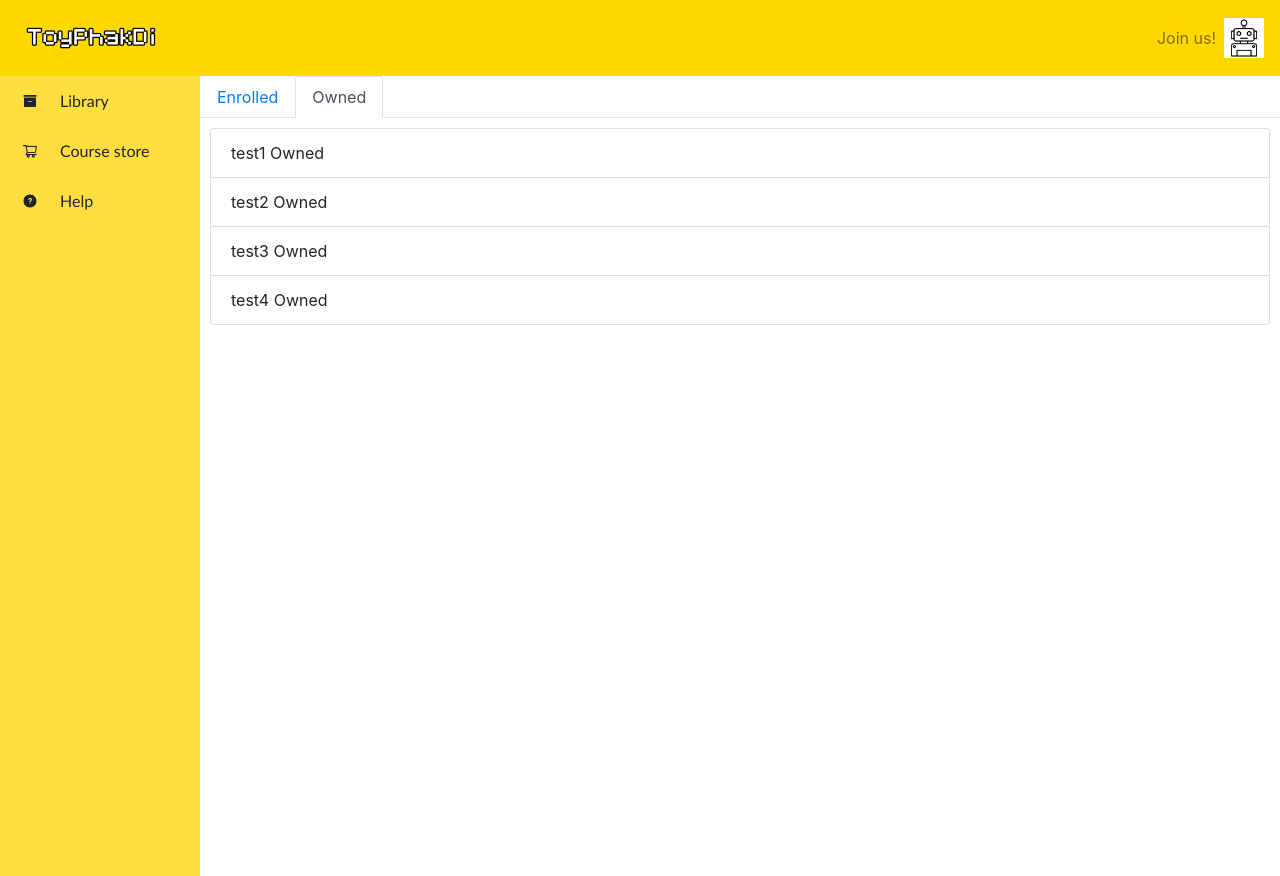
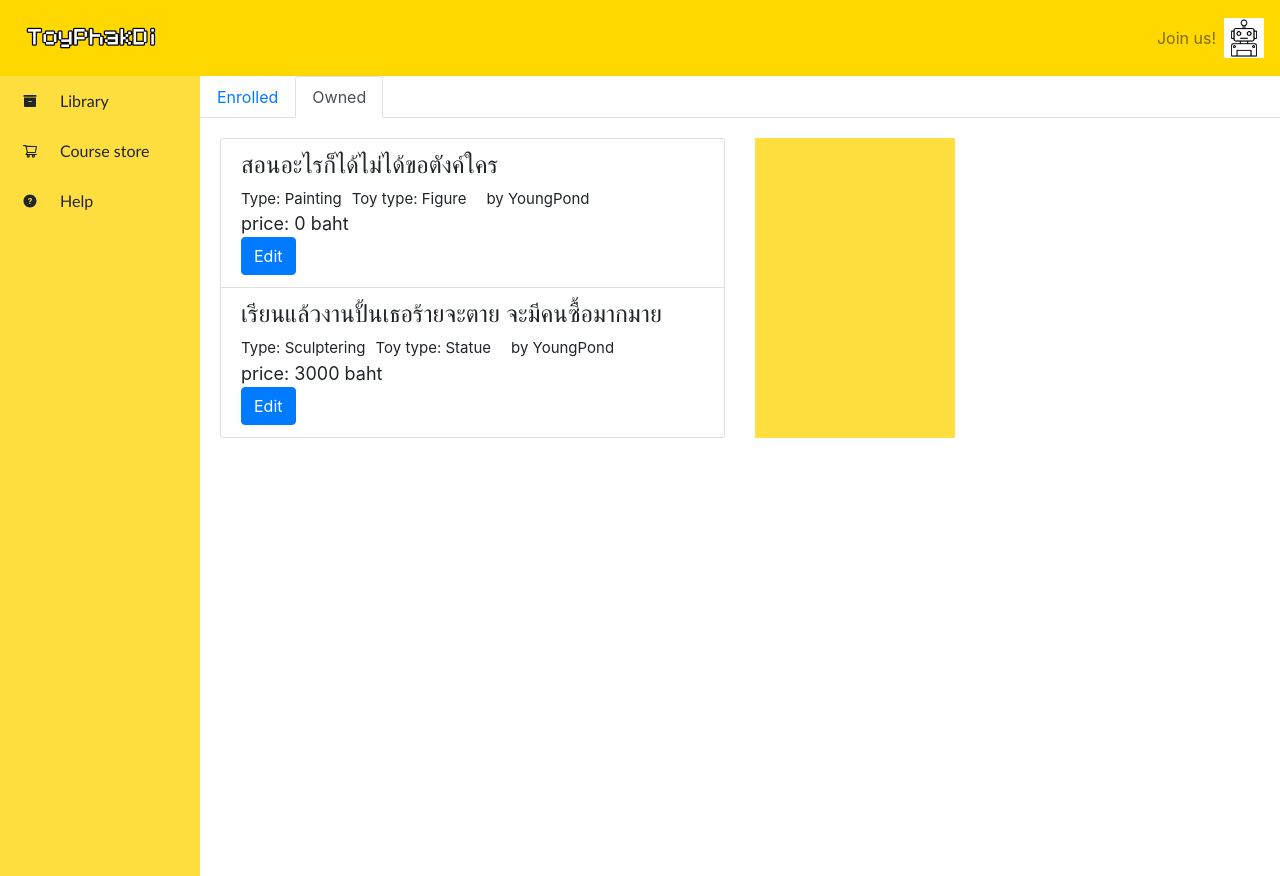
Before and after one commit to ThanakornK/Devcamp8, a React (Create React App) app: page /library in a window 1280 px wide. Both pictures are taken after a click on the tab "Owned". Built offline with nearby package versions, Linux system fonts and the light colour scheme.

Commit message:
add create course form

```diff
--- a/src/App.js
+++ b/src/App.js
@@ -12,6 +12,7 @@ import ContentCourse from './pages/ContentCourse';
 import Login from './pages/Login';
 import Register from './pages/Register';
 import UserProfile from './pages/UserProfile';
+import CreateCourse from './pages/CreateCourse';
 
 import { BrowserRouter, Switch, Route } from 'react-router-dom';
 import { Container, Row , Col} from 'react-bootstrap';
@@ -55,6 +56,7 @@ class App extends Component {
                 <Route path='/login' component={Login} />
                 <Route path='/profile' component={UserProfile}/>
                 <Route exact path='/' component={MainLib} />
+                <Route path='/CreateCourse' component={CreateCourse} />
               </Switch>
             </Col>
           </Row>
--- /dev/null
+++ b/src/component/CreateForm.js
@@ -0,0 +1,24 @@
+import React from 'react';
+import { FormControl, InputGroup } from 'react-bootstrap';
+import './../styles/CreateCourse.css';
+
+function CreateForm() {
+    return (
+        <div>
+            <InputGroup className="FormInput">
+                <FormControl placeholder="Title" />
+            </InputGroup>
+            <InputGroup className="FormInput">
+                <FormControl placeholder="Type" />
+            </InputGroup>
+            <InputGroup className="FormInput">
+                <FormControl placeholder="Toy Type" />
+            </InputGroup>
+            <InputGroup className="FormInput">
+                <FormControl placeholder="Price" />
+            </InputGroup>
+        </div>
+    )
+}
+
+export default CreateForm
--- a/src/component/ModalQuestion.js
+++ b/src/component/ModalQuestion.js
@@ -28,9 +28,6 @@ function ModalQuestion() {
                 </Modal.Header>
                 <Modal.Body>
                     <InputGroup size="lg">
-                        <InputGroup.Prepend>
-                            <InputGroup.Text>Question</InputGroup.Text>
-                        </InputGroup.Prepend>
                         <FormControl as="textarea" aria-label="With textarea" />
                     </InputGroup>
                 </Modal.Body>
--- /dev/null
+++ b/src/component/OwnData.js
@@ -0,0 +1,18 @@
+export const OwnData = [
+    {
+        id:3,
+        title:"สอนอะไรก็ได้ไม่ได้ขอตังค์ใคร",
+        type:"Painting",
+        cost:0.00,
+        toytype:"Figure",
+        owner:"YoungPond"
+    },
+    {
+        id:4,
+        title:"เรียนแล้วงานปั้นเธอร้ายจะตาย จะมีคนซื้อมากมาย",
+        type:"Sculptering",
+        cost:3000.00,
+        toytype:"Statue",
+        owner:"YoungPond"
+    }
+]
--- /dev/null
+++ b/src/component/OwnSideBar.js
@@ -0,0 +1,12 @@
+import React from 'react'
+import './../styles/OwnBar.css';
+
+function OwnSideBar() {
+    return (
+        <div className="OwnBar">
+
+        </div>
+    )
+}
+
+export default OwnSideBar
--- /dev/null
+++ b/src/pages/CreateCourse.js
@@ -0,0 +1,28 @@
+import React from 'react'
+import { Container, Row, Col, Button } from 'react-bootstrap'
+import CreateForm from './../component/CreateForm';
+import './../styles/CreateCourse.css';
+
+function CreateCourse() {
+    return (
+        <div style={{ height: "100vh" }}>
+            <h2 className="center">Create Course</h2>
+
+            <Container >
+                <Row>
+                    <Col>
+                        <CreateForm />
+                    </Col>
+                </Row>
+                <Row style={{display:"flex", justifyContent:"center"}}>
+                    <Button className="center">Confirm</Button>
+                </Row>
+            </Container>
+
+
+
+        </div>
+    )
+}
+
+export default CreateCourse
--- a/src/pages/Owned.js
+++ b/src/pages/Owned.js
@@ -1,16 +1,38 @@
 import React from 'react'
-import { ListGroup } from 'react-bootstrap'
+import { ListGroup, ListGroupItem, Container, Button, Row, Col } from 'react-bootstrap'
+import { OwnData } from './../component/OwnData';
+import OwnSideBar from './../component/OwnSideBar';
 
 export default class Owned extends React.Component {
-    render () {
+    render() {
         return (
-            <div style={{padding:"10px"}}>
-                <ListGroup>
-                    <ListGroup.Item>test1 Owned</ListGroup.Item>
-                    <ListGroup.Item>test2 Owned</ListGroup.Item>
-                    <ListGroup.Item>test3 Owned</ListGroup.Item>
-                    <ListGroup.Item>test4 Owned</ListGroup.Item>
-                </ListGroup>
+            <div style={{ padding: "10px" }}>
+                <Container style={{ padding: "10px" }} fluid="true">
+                    <Row >
+                        <Col>
+                            <ListGroup className="CourseList">
+                                {OwnData.map((val, key) => {
+                                    return (
+                                        <ListGroupItem className="list">
+                                            <div><h4>{val.title}</h4></div>
+                                            <Container className="DetailCourse" fluid="true">
+                                                <div style={{ paddingRight: "10px" }}>Type: {val.type} </div>
+                                                <div style={{ paddingRight: "20px" }}>Toy type: {val.toytype}</div>
+                                                <div style={{ paddingRight: "5px" }}>by {val.owner}</div>
+                                            </Container>
+                                            <div style={{ fontSize: "18px" }}>price: {val.cost} baht</div>
+                                            <Button>Edit</Button>
+                                        </ListGroupItem>
+                                    )
+                                })}
+                            </ListGroup>
+                        </Col>
+                        <Col>
+                            <OwnSideBar />
+                        </Col>
+                    </Row>
+                </Container>
+
             </div>
         )
     }
--- /dev/null
+++ b/src/styles/CreateCourse.css
@@ -0,0 +1,10 @@
+.FormInput {
+    padding: 5px;
+    margin: 10px;
+}
+
+.center {
+    display: flex;
+    justify-content: center;
+    align-items: center;
+}
--- /dev/null
+++ b/src/styles/OwnBar.css
@@ -0,0 +1,41 @@
+.OwnBar {
+    height: 100%;
+    width: 200px;
+    background-color: #FFDF40;
+}
+
+.OwnbarList {
+    height: auto;
+    padding: 0;
+    width: 100%;
+}
+
+.OwnbarList .row {
+    width: 100%;
+    height: 50px;
+    list-style-type: none;
+    margin: 0%;
+    display: flex;
+    flex-direction: row;
+    justify-content: center;
+    align-items: center;
+    font-family: 'Trebuchet MS', 'Lucida Sans Unicode', 'Lucida Grande', 'Lucida Sans', Arial, sans-serif;
+}
+
+.OwnbarList .row:hover {
+    cursor: pointer;
+    background-color: orange;
+}
+.row #icon {
+    flex: 30%;
+    display: grid;
+    place-items: center;
+}
+
+.row #title {
+    flex: 70%;
+}
+
+.OwnbarList #active {
+    background-color: orange;
+}
```
Also changed, not shown: 2 other files (tests, documents, lock files or other folders).
